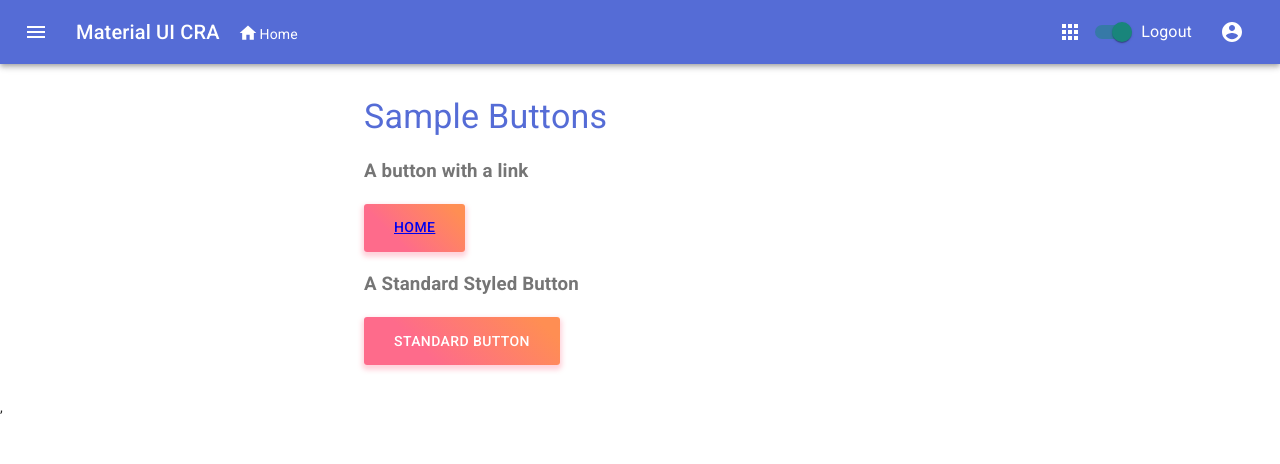
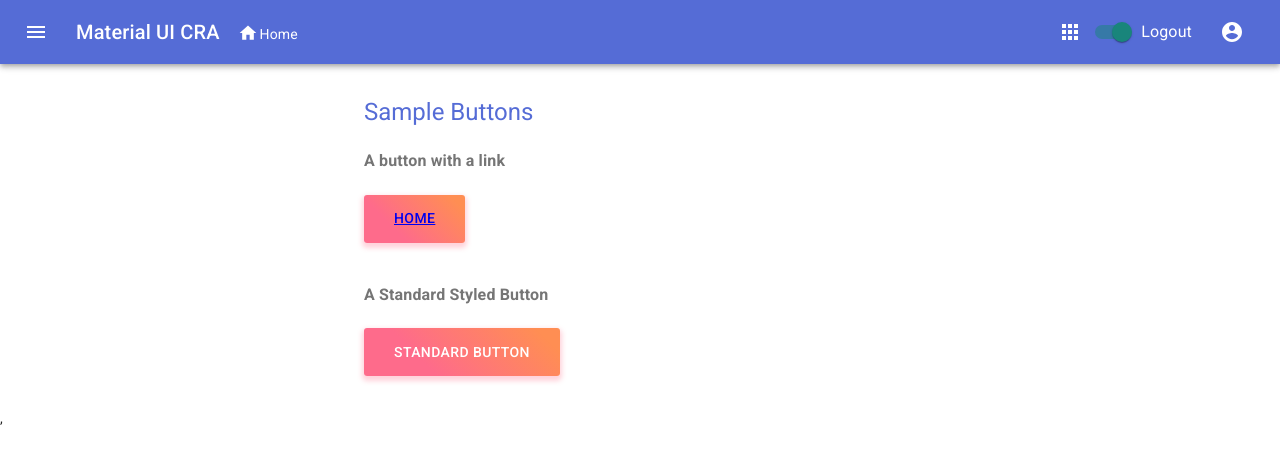
Before and after one commit to Alan-CS/ReactMaterialUIApp, a React (Create React App) app: page /Buttons in a window 1280 px wide. Shown: the top 464 px of the page. Built offline with nearby package versions, Linux system fonts and the light colour scheme.

Commit message:
Styling Changes.

```diff
--- a/src/App.js
+++ b/src/App.js
@@ -25,14 +25,14 @@ export default function App() {
   return (
     <Container maxWidth="sm">
       <Box my={4}>
-        <Typography variant="h4" component="h1" gutterBottom color="primary">
+        <Typography variant="h5"  gutterBottom color="primary">
           A Material-UI based React App
         </Typography>
         <Typography color="textSecondary">
           <div>
-            <h3>
+            <h4>
               This app has the following features
-            </h3>
+            </h4>
             <ul>
               <li> It is Create React App based </li>
               <li> It is built using the Material-UI toolkit</li>
--- a/src/components/ButtonsPage.js
+++ b/src/components/ButtonsPage.js
@@ -23,8 +23,8 @@ const useStyles = makeStyles((theme) => ({
     height: 48,
     padding: '0 30px',
   },
-  topDiv: {
-    marginTop: theme.spacing(2)
+  topMarginStyledButton: {
+    marginTop: theme.spacing(5)
   }
 }));
 
@@ -35,18 +35,18 @@ export default function () {
   return (
     <Container maxWidth="sm">
       <Box my={4}>
-        <Typography variant="h4" component="h1" gutterBottom color="primary">
+        <Typography variant="h5" component="h1" gutterBottom color="primary">
           Sample Buttons
         </Typography>
 
         <Typography color="textSecondary">
-          <h3> A button with a link</h3>
+          <h4> A button with a link</h4>
           {/*Alan: cannot prevent underlining*/}
           <Button className={classes.root}>
             <Link variant="body2" underline="none" to="/">{"Home"}</Link>
           </Button>
 
-          <h3> A Standard Styled Button</h3>
+          <h4 className={classes.topMarginStyledButton}> A Standard Styled Button</h4>
           <Buttons> Standard Button </Buttons>
 
         </Typography>
```
